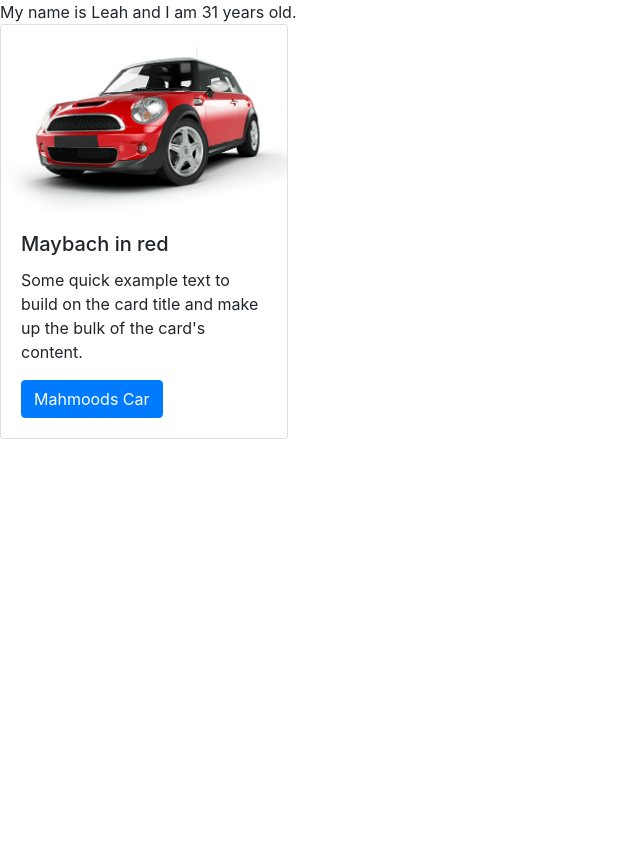
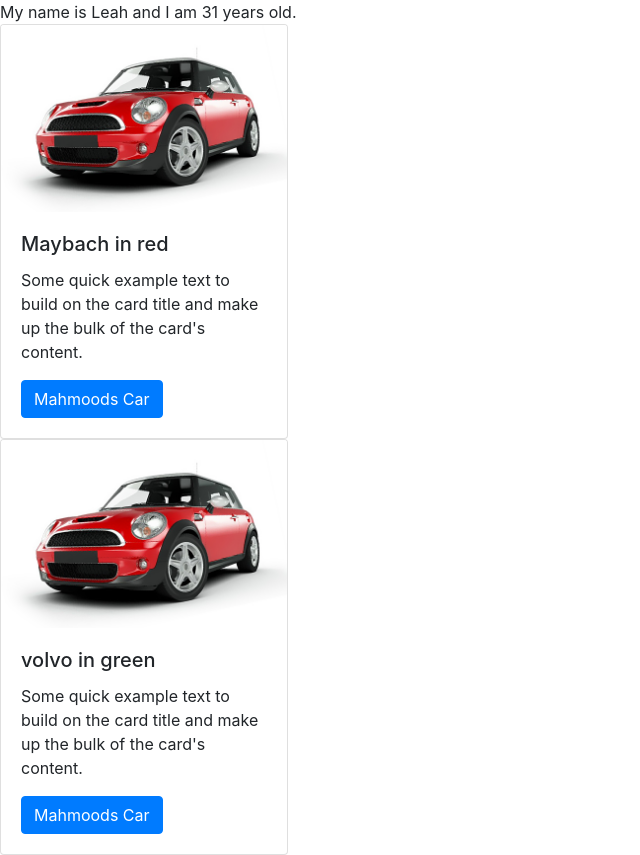
Before and after one commit to Eikaron/FE21-JS-DAY5-Aron-Mahmood, a plain HTML site: page Basic/index.html in a window 1280 px wide. Shown: the whole page, without its empty margins (0-640 px from the left). Before the commit the page ends 800 px from the top, so only its background shows below. Drawn offline with nearby package versions, Linux system fonts and the light colour scheme.

Commit message:
intermediate

```diff
--- a/Basic/index.html
+++ b/Basic/index.html
@@ -16,6 +16,7 @@
 
     <div id="demo2"> </div>
     <div id="demo3"></div>
+    <div id="demo4"></div>
 
 
     <!-- JavaScript Bundle with Popper -->
--- a/Basic/script.js
+++ b/Basic/script.js
@@ -118,3 +118,19 @@ class Animal {
 let Animal1 = new Animal("cat", "calico",4,"land", "carnivore", true);
 
 Animal1.PrintInfo();
+
+
+//Exercise Intermediate 1
+
+class Motorbike extends car {
+
+    wheels;
+
+    constructor(b, c, p, e, i, w){
+        super(b,c,p,e,i);
+        this.wheels = w;
+    }
+}
+
+let bike1 = new Motorbike("volvo", "green", "", true, "pic.jpg", 2);
+document.getElementById("demo4").innerHTML = bike1.printCar();
```
